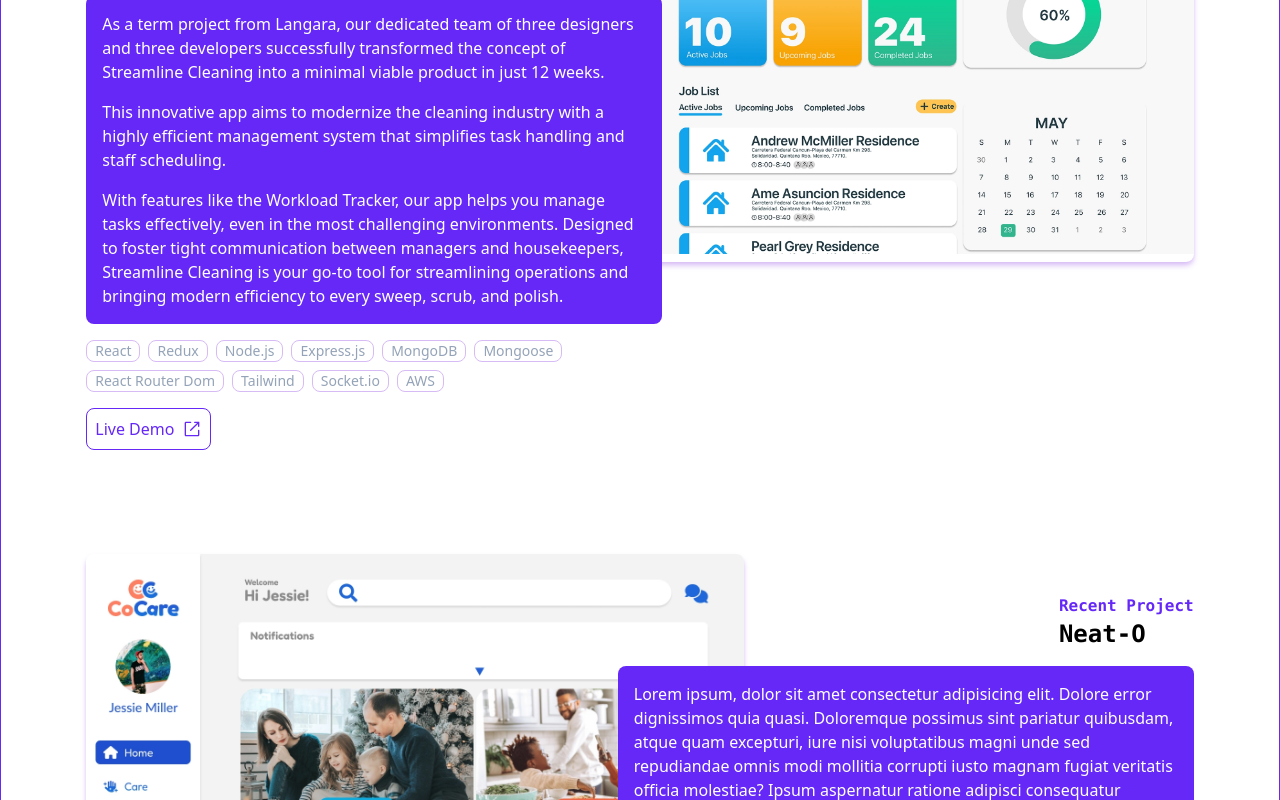
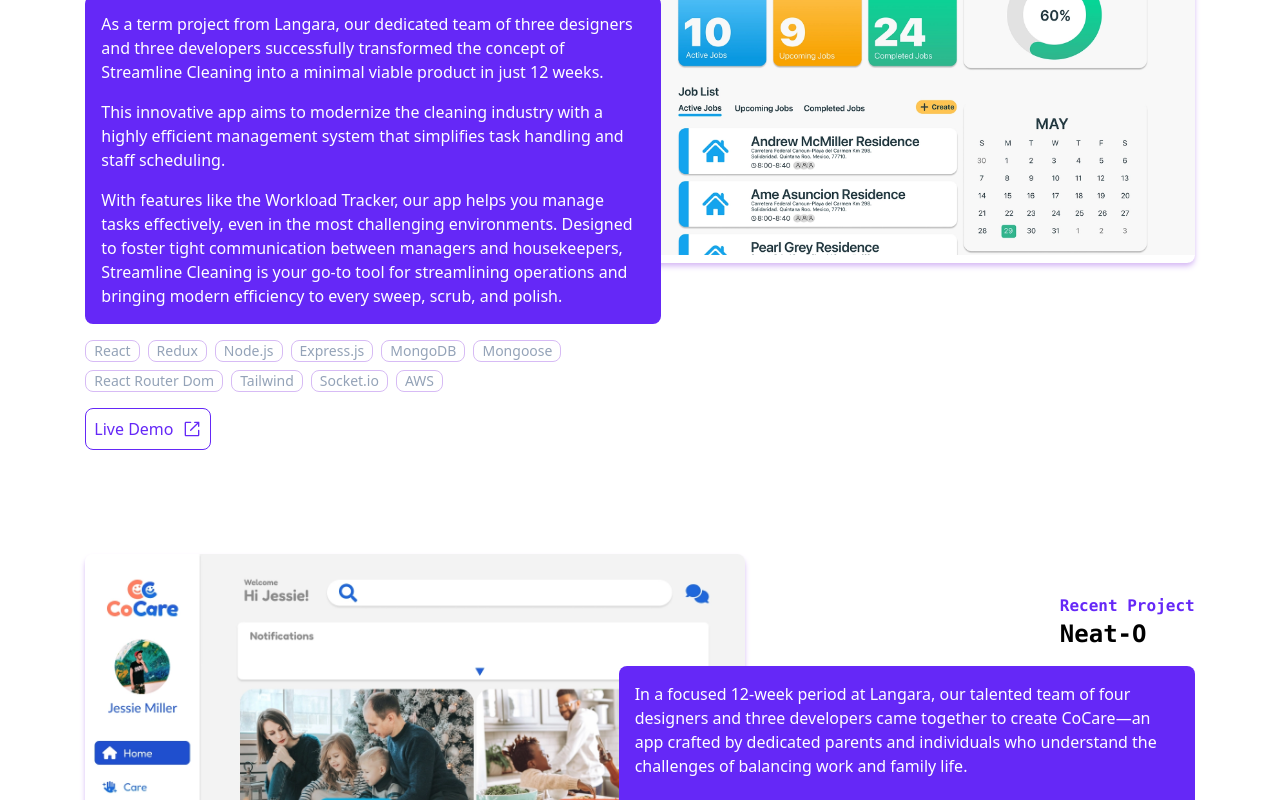
Before and after one commit to mcazarjr/portfolio, a React (Vite) app: page / in a window 1280 px wide. Shown: the part 2000-2800 px from the top of the page. Built offline with nearby package versions, Linux system fonts and the light colour scheme.

Commit message:
chore: update cocare information and remove layout borders

```diff
--- a/src/components/Layout.tsx
+++ b/src/components/Layout.tsx
@@ -51,7 +51,7 @@ const Layout = () => {
     <>
       <div className="">
         <PortHeader onClickEvent={scrollToSection} />
-        <main className="grid gap-24 pb-12 border-r border-l border-primary">
+        <main className="grid gap-24 pb-12">
           <HeroSection
             ref={homeRef}
             onClickEvent={scrollToSection}
--- a/src/components/ProjectSection.tsx
+++ b/src/components/ProjectSection.tsx
@@ -155,14 +155,28 @@ const ProjectSection = forwardRef<HTMLElement, {}>(({}, sectionRef) => {
               Neat-O
             </h4>
           </div>
-          <p className="md:bg-primary md:p-4 md:rounded-lg md:text-white md:max-w-xl">
-            Lorem ipsum, dolor sit amet consectetur adipisicing elit. Dolore
-            error dignissimos quia quasi. Doloremque possimus sint pariatur
-            quibusdam, atque quam excepturi, iure nisi voluptatibus magni unde
-            sed repudiandae omnis modi mollitia corrupti iusto magnam fugiat
-            veritatis officia molestiae? Ipsum aspernatur ratione adipisci
-            consequatur nostrum enim modi perspiciatis voluptas, sed impedit!
-          </p>
+
+          <div className="md:bg-primary md:p-4 md:rounded-lg md:text-white md:max-w-xl grid gap-4">
+            <p>
+              In a focused 12-week period at Langara, our talented team of four
+              designers and three developers came together to create CoCare—an
+              app crafted by dedicated parents and individuals who understand
+              the challenges of balancing work and family life.
+            </p>
+            <p>
+              CoCare is designed to offer a safe, nurturing environment for
+              children after school, empowering them to reach their full
+              potential.
+            </p>
+            <p>
+              We firmly believe that by fostering community collaboration, we
+              can provide the highest level of care and support for our
+              children. Tailored to meet the unique needs of working parents,
+              CoCare ensures that each child feels valued and supported,
+              allowing parents to focus on work without compromising on family
+              well-being.
+            </p>
+          </div>
           <div className="flex gap-2 flex-wrap md:max-w-xl md:justify-end">
             <p className="rounded-lg border px-2 border-accent text-slate-400 text-sm bg-white">
               HTMl
```
